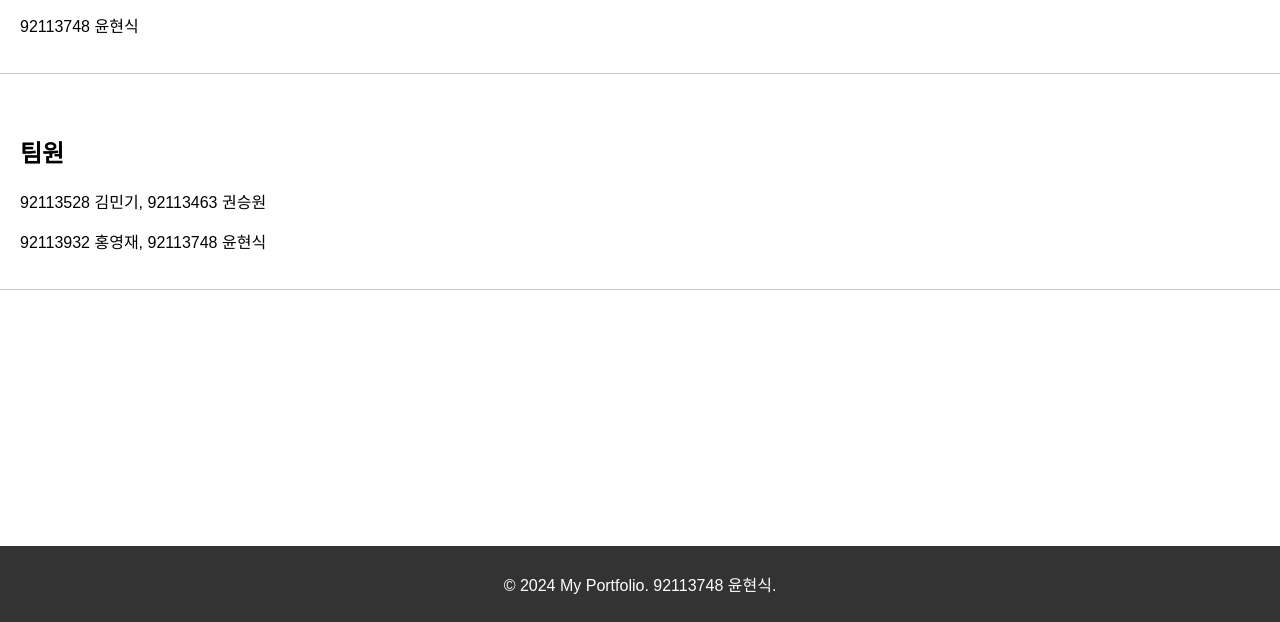
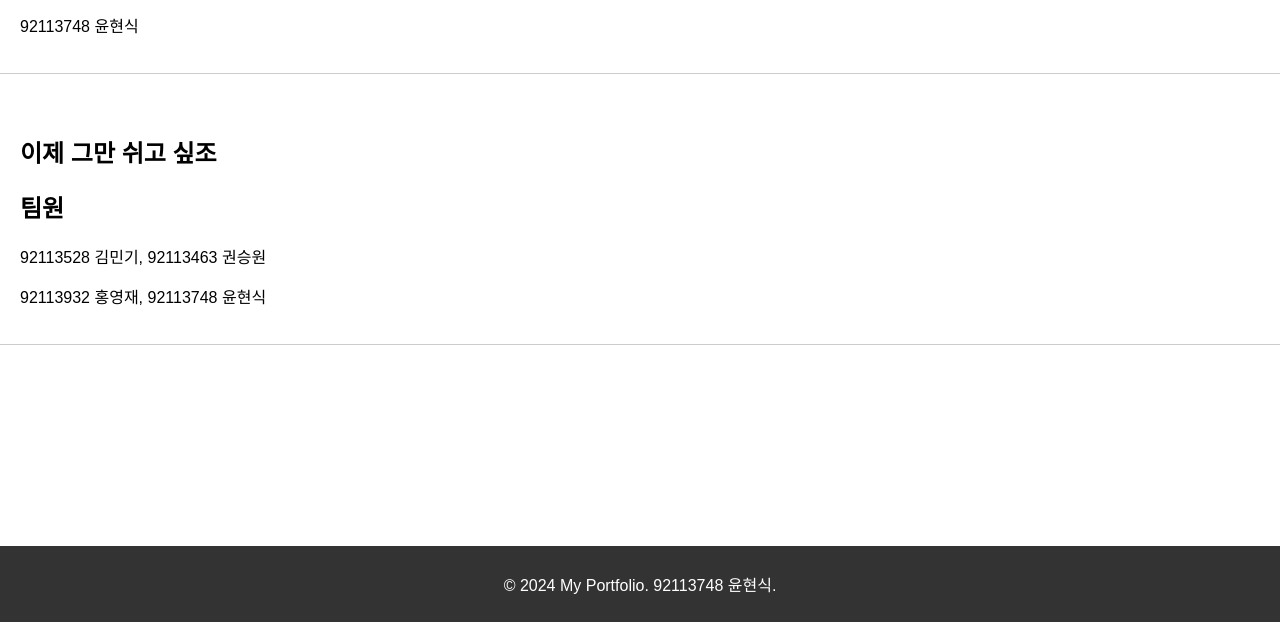
Before and after one commit to YHs1k/midweb, a plain HTML site: page index.html in a window 1280 px wide. Shown: the part 178-800 px from the top of the page. Drawn offline with Linux system fonts and the light colour scheme.

Commit message:
Update index.html

```diff
--- a/index.html
+++ b/index.html
@@ -38,6 +38,7 @@
 
     <!-- 팀프로젝트/팀원 소개 -->
     <section id="team">
+      <h2>이제 그만 쉬고 싶조</h2>
       <h2>팀원</h2>
       <p>92113528 김민기, 92113463 권승원</p>
       <p>92113932 홍영재, 92113748 윤현식</p>
```
